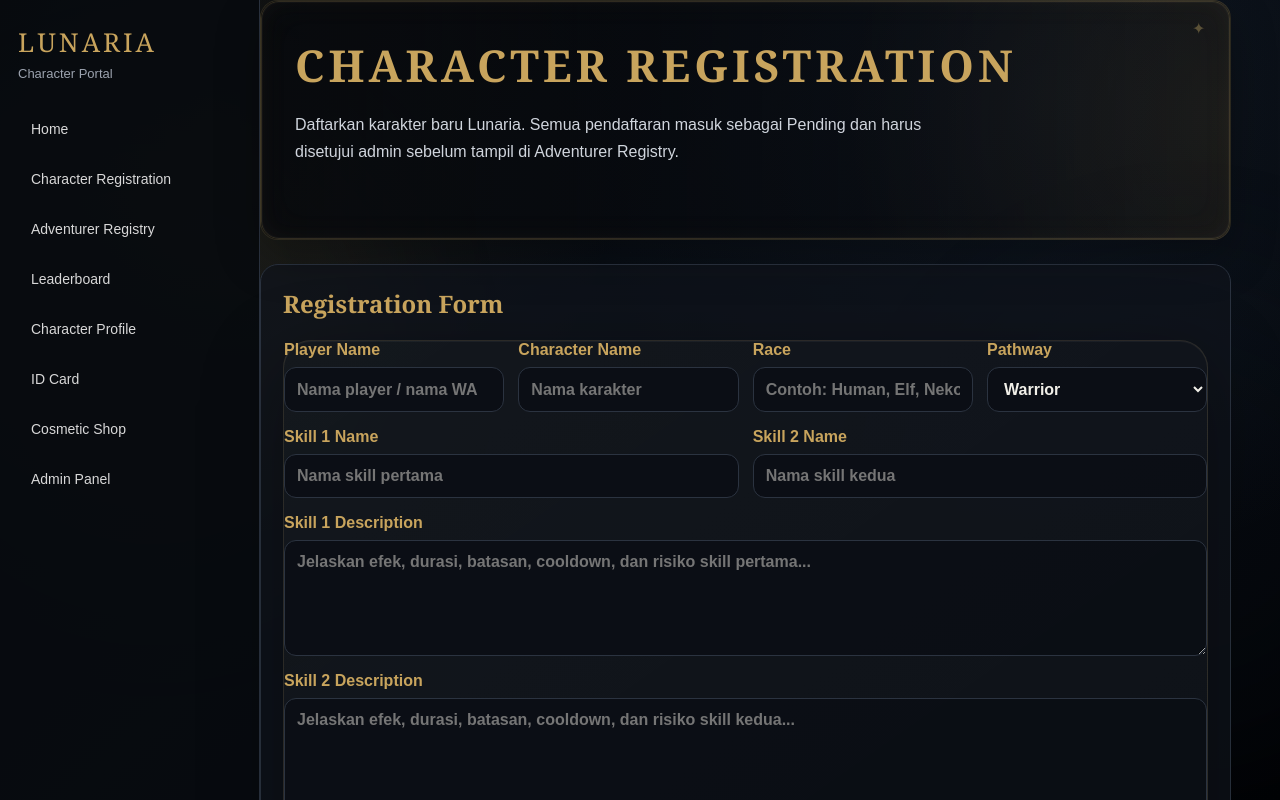
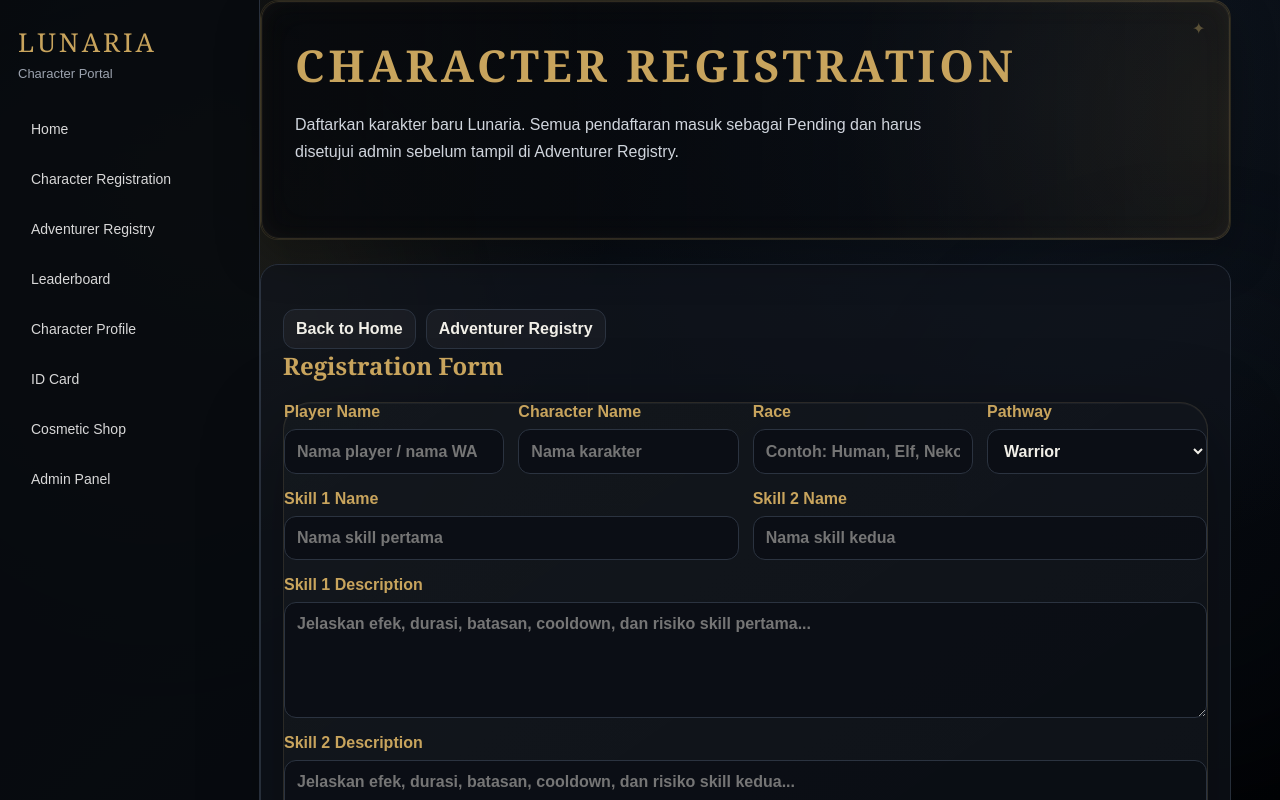
Before and after one commit to Lunariaaaa20/lunaria-player-portal, a Next.js app: page /registration in a window 1280 px wide. Shown: the top 800 px of the page. Built offline with nearby package versions, Linux system fonts and the light colour scheme.

Commit message:
Add navigation buttons to registration page

```diff
--- a/app/registration/page.js
+++ b/app/registration/page.js
@@ -86,7 +86,17 @@ export default function CharacterRegistrationPage() {
         </section>
 
         <section className="section">
-          <h2>Registration Form</h2>
+
+        <div className="hero-actions">
+          <Link className="admin-secondary" href="/">
+            Back to Home
+          </Link>
+          <Link className="admin-secondary" href="/registry">
+            Adventurer Registry
+          </Link>
+        </div>
+
+<h2>Registration Form</h2>
 
           <form className="admin-form" onSubmit={handleSubmit}>
             <div className="form-grid">
```
